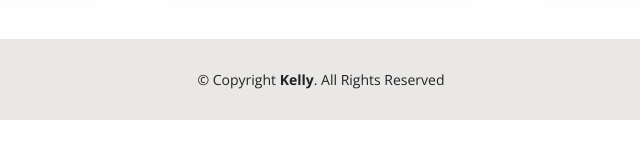
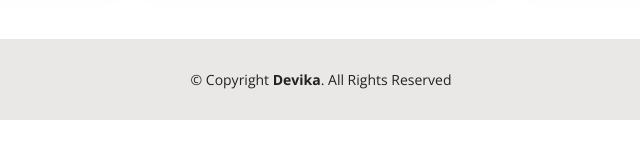
Before and after one commit to Devika-00/personal-website, a plain HTML site: page services.html in a window 1280 px wide. Shown: the part 637-796 px from the top of the page, 319-959 px from the left. Drawn offline with nearby package versions, Linux system fonts and the light colour scheme.

Commit message:
footer name

```diff
--- a/services.html
+++ b/services.html
@@ -170,7 +170,7 @@
   <footer id="footer">
     <div class="container">
       <div class="copyright">
-        &copy; Copyright <strong><span>Kelly</span></strong>. All Rights Reserved
+        &copy; Copyright <strong><span>Devika</span></strong>. All Rights Reserved
       </div>
 
         <!-- All the links in the footer should remain intact. -->
```
